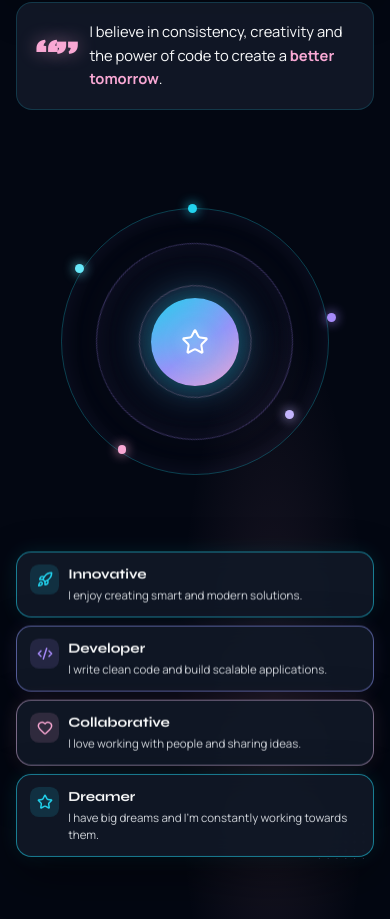
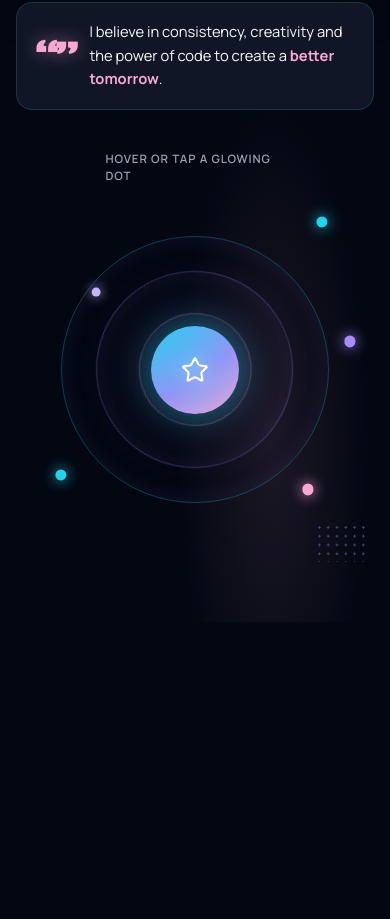
Before and after one commit to Nancy20052020/Portfolio_Nancy, a Next.js app: page /about in a window 390 px wide. Shown: the part 1154-2073 px from the top of the page. After the commit the page ends 1776 px from the top, so only its background shows below. Built offline with nearby package versions, Linux system fonts and the light colour scheme.

Commit message:
Show About trait cards on orbit hover and tap
Keep all About copy unchanged. Hide Innovative/Developer/Collaborative/Dreamer
cards by default and reveal them when hovering or tapping the glowing orbit dots.

Co-authored-by: Nancy20052020 <Nancy20052020@users.noreply.github.com>

```diff
--- a/src/app/globals.css
+++ b/src/app/globals.css
@@ -661,6 +661,20 @@ body {
   }
 }
 
+.about-orbit-hint {
+  position: absolute;
+  top: 0;
+  left: 50%;
+  transform: translateX(-50%);
+  z-index: 4;
+  font-size: 0.72rem;
+  font-weight: 600;
+  letter-spacing: 0.08em;
+  text-transform: uppercase;
+  color: var(--text-muted);
+  pointer-events: none;
+}
+
 .about-orbit {
   position: relative;
   width: min(100%, 22rem);
@@ -675,6 +689,7 @@ body {
   border-radius: 9999px;
   border: 1px solid color-mix(in srgb, #22d3ee 28%, transparent);
   box-shadow: inset 0 0 24px color-mix(in srgb, #a78bfa 8%, transparent);
+  pointer-events: none;
 }
 
 .about-orbit-ring.ring-2 {
@@ -685,6 +700,30 @@ body {
 .about-orbit-ring.ring-3 {
   inset: 34%;
   border-color: color-mix(in srgb, #f9a8d4 28%, transparent);
+}
+
+.about-node-wrap {
+  position: absolute;
+  z-index: 5;
+  width: 0;
+  height: 0;
+}
+
+.about-node-wrap.pos-tr {
+  top: 8%;
+  right: 14%;
+}
+.about-node-wrap.pos-mr {
+  top: 42%;
+  right: 6%;
+}
+.about-node-wrap.pos-br {
+  bottom: 16%;
+  right: 18%;
+}
+.about-node-wrap.pos-bl {
+  bottom: 20%;
+  left: 12%;
 }
 
 .about-orbit-node {
@@ -694,33 +733,52 @@ body {
   border-radius: 9999px;
   background: #22d3ee;
   box-shadow: 0 0 12px #22d3ee;
-}
-
-.about-orbit-node.n1 {
-  top: 11%;
-  left: 48%;
-}
-.about-orbit-node.n2 {
-  top: 42%;
-  right: 10%;
+  border: none;
+  padding: 0;
+  transform: translate(-50%, -50%);
+}
+
+.about-orbit-node.is-decor {
+  pointer-events: none;
+}
+
+.about-orbit-node.is-interactive {
+  width: 0.7rem;
+  height: 0.7rem;
+  cursor: pointer;
+  z-index: 6;
+}
+
+.about-orbit-node.is-interactive::before {
+  content: "";
+  position: absolute;
+  inset: -0.85rem;
+  border-radius: 9999px;
+}
+
+.about-orbit-node.n-cyan {
+  background: #22d3ee;
+  box-shadow: 0 0 14px #22d3ee;
+}
+.about-orbit-node.n-purple {
   background: #a78bfa;
-  box-shadow: 0 0 12px #a78bfa;
-}
-.about-orbit-node.n3 {
-  bottom: 18%;
-  left: 28%;
+  box-shadow: 0 0 14px #a78bfa;
+}
+.about-orbit-node.n-pink {
   background: #f9a8d4;
-  box-shadow: 0 0 12px #f9a8d4;
-}
-.about-orbit-node.n4 {
+  box-shadow: 0 0 14px #f9a8d4;
+}
+
+.about-orbit-node.is-active,
+.about-orbit-node.is-interactive:hover,
+.about-orbit-node.is-interactive:focus-visible {
+  transform: translate(-50%, -50%) scale(1.35);
+  outline: none;
+}
+
+.about-orbit-node.n5 {
   top: 28%;
-  left: 16%;
-  background: #67e8f9;
-  box-shadow: 0 0 12px #67e8f9;
-}
-.about-orbit-node.n5 {
-  bottom: 28%;
-  right: 22%;
+  left: 22%;
   background: #c4b5fd;
   box-shadow: 0 0 12px #c4b5fd;
 }
@@ -737,6 +795,7 @@ body {
   box-shadow:
     0 0 40px rgba(34, 211, 238, 0.35),
     0 0 80px rgba(167, 139, 250, 0.25);
+  pointer-events: none;
 }
 
 .about-core-glow {
@@ -760,19 +819,74 @@ body {
 
 .about-trait {
   position: absolute;
-  z-index: 3;
+  z-index: 7;
   display: flex;
   align-items: flex-start;
   gap: 0.55rem;
-  width: min(13.5rem, 72%);
+  width: min(13.5rem, 70vw);
   padding: 0.75rem 0.8rem;
   border-radius: 0.95rem;
   border: 1px solid color-mix(in srgb, var(--about-tone) 45%, var(--border));
-  background: color-mix(in srgb, var(--bg-elevated) 92%, transparent);
+  background: color-mix(in srgb, var(--bg-elevated) 94%, transparent);
   box-shadow:
     var(--shadow),
     0 0 20px color-mix(in srgb, var(--about-tone) 12%, transparent);
   backdrop-filter: blur(12px);
+  opacity: 0;
+  visibility: hidden;
+  pointer-events: none;
+  transform: translate(-50%, 0.75rem) scale(0.96);
+  transition:
+    opacity 0.2s ease,
+    transform 0.2s ease,
+    visibility 0.2s ease;
+}
+
+.about-trait.is-visible {
+  opacity: 1;
+  visibility: visible;
+  pointer-events: auto;
+  transform: translate(-50%, 0) scale(1);
+}
+
+.about-node-wrap.pos-tr .about-trait {
+  top: 1.1rem;
+  left: 0;
+  transform: translate(0, 0.75rem) scale(0.96);
+}
+.about-node-wrap.pos-tr .about-trait.is-visible {
+  transform: translate(0, 0) scale(1);
+}
+
+.about-node-wrap.pos-mr .about-trait {
+  top: 1.1rem;
+  right: 0;
+  left: auto;
+  transform: translate(0, 0.75rem) scale(0.96);
+}
+.about-node-wrap.pos-mr .about-trait.is-visible {
+  transform: translate(0, 0) scale(1);
+}
+
+.about-node-wrap.pos-br .about-trait {
+  bottom: 1.1rem;
+  right: 0;
+  left: auto;
+  top: auto;
+  transform: translate(0, -0.75rem) scale(0.96);
+}
+.about-node-wrap.pos-br .about-trait.is-visible {
+  transform: translate(0, 0) scale(1);
+}
+
+.about-node-wrap.pos-bl .about-trait {
+  bottom: 1.1rem;
+  left: 0;
+  top: auto;
+  transform: translate(0, -0.75rem) scale(0.96);
+}
+.about-node-wrap.pos-bl .about-trait.is-visible {
+  transform: translate(0, 0) scale(1);
 }
 
 .about-trait-icon {
@@ -800,48 +914,33 @@ body {
   color: var(--text-soft);
 }
 
-.about-trait.pos-tr {
-  top: 4%;
-  right: 0;
-}
-.about-trait.pos-mr {
-  top: 38%;
-  right: 0;
-}
-.about-trait.pos-br {
-  bottom: 6%;
-  right: 2%;
-}
-.about-trait.pos-bl {
-  bottom: 10%;
-  left: 0;
-}
-
 @media (max-width: 1023px) {
   .about-visual {
-    min-height: auto;
-    padding: 1rem 0 0.5rem;
+    min-height: 26rem;
+    padding: 2rem 0 0.5rem;
   }
 
   .about-orbit {
-    margin-bottom: 1rem;
-  }
-
-  .about-trait {
-    position: relative;
-    inset: auto;
-    width: 100%;
-    margin-top: 0.65rem;
-  }
-
-  .about-trait.pos-tr,
-  .about-trait.pos-mr,
-  .about-trait.pos-br,
-  .about-trait.pos-bl {
-    top: auto;
+    margin-bottom: 0;
+  }
+
+  .about-node-wrap.pos-tr .about-trait,
+  .about-node-wrap.pos-mr .about-trait,
+  .about-node-wrap.pos-br .about-trait,
+  .about-node-wrap.pos-bl .about-trait {
+    left: 50%;
     right: auto;
+    top: 1.25rem;
     bottom: auto;
-    left: auto;
+    width: min(14rem, 78vw);
+    transform: translate(-50%, 0.75rem) scale(0.96);
+  }
+
+  .about-node-wrap.pos-tr .about-trait.is-visible,
+  .about-node-wrap.pos-mr .about-trait.is-visible,
+  .about-node-wrap.pos-br .about-trait.is-visible,
+  .about-node-wrap.pos-bl .about-trait.is-visible {
+    transform: translate(-50%, 0) scale(1);
   }
 }
 
--- a/src/components/sections/About.tsx
+++ b/src/components/sections/About.tsx
@@ -1,6 +1,6 @@
 "use client";
 
-import { useRef } from "react";
+import { useRef, useState } from "react";
 import { useGSAP } from "@gsap/react";
 import gsap from "gsap";
 import {
@@ -24,6 +24,12 @@ const toneClass = {
   magenta: "is-magenta",
   white: "is-white",
 } as const;
+
+const nodeTone: Record<(typeof aboutContent.traits)[number]["tone"], string> = {
+  cyan: "n-cyan",
+  purple: "n-purple",
+  pink: "n-pink",
+};
 
 function StatIcon({ icon }: { icon: (typeof aboutContent.stats)[number]["icon"] }) {
   const props = { size: 18, strokeWidth: 2.2, "aria-hidden": true as const };
@@ -75,6 +81,7 @@ function TraitIcon({
 
 export function About() {
   const rootRef = useRef<HTMLElement>(null);
+  const [activeTrait, setActiveTrait] = useState<string | null>(null);
 
   useGSAP(
     () => {
@@ -87,15 +94,6 @@ export function About() {
         repeat: -1,
         ease: "none",
         stagger: { each: 4, from: "end" },
-      });
-
-      gsap.to(".about-trait", {
-        y: "+=10",
-        duration: 2.8,
-        repeat: -1,
-        yoyo: true,
-        ease: "sine.inOut",
-        stagger: 0.35,
       });
 
       gsap.to(".about-core-glow", {
@@ -178,26 +176,51 @@ export function About() {
           </blockquote>
         </div>
 
-        <div className="about-visual reveal-item" aria-hidden>
+        <div className="about-visual reveal-item">
+          <p className="about-orbit-hint">Hover or tap a glowing dot</p>
           <div className="about-orbit">
-            <span className="about-orbit-ring ring-1" />
-            <span className="about-orbit-ring ring-2" />
-            <span className="about-orbit-ring ring-3" />
-            <span className="about-orbit-node n1" />
-            <span className="about-orbit-node n2" />
-            <span className="about-orbit-node n3" />
-            <span className="about-orbit-node n4" />
-            <span className="about-orbit-node n5" />
-            <div className="about-core">
+            <span className="about-orbit-ring ring-1" aria-hidden />
+            <span className="about-orbit-ring ring-2" aria-hidden />
+            <span className="about-orbit-ring ring-3" aria-hidden />
+            <span className="about-orbit-node n5 is-decor" aria-hidden />
+
+            <div className="about-core" aria-hidden>
               <span className="about-core-glow" />
               <Star className="about-core-star" size={28} strokeWidth={1.8} />
             </div>
-          </div>
 
-          {aboutContent.traits.map((trait) => (
+            {aboutContent.traits.map((trait, index) => {
+              const isActive = activeTrait === trait.title;
+              const nodeClass = `about-node-wrap pos-${trait.position}`;
+              return (
+                <div key={trait.title} className={nodeClass}>
+                  <button
+                    type="button"
+                    className={`about-orbit-node is-interactive ${nodeTone[trait.tone]} n${index + 1}${isActive ? " is-active" : ""}`}
+                    aria-expanded={isActive}
+                    aria-controls={`about-trait-${trait.title}`}
+                    aria-label={trait.title}
+                    onPointerEnter={(event) => {
+                      if (event.pointerType === "mouse") {
+                        setActiveTrait(trait.title);
+                      }
+                    }}
+                    onPointerLeave={(event) => {
+                      if (event.pointerType === "mouse") {
+                        setActiveTrait(null);
+                      }
+                    }}
+                    onFocus={() => setActiveTrait(trait.title)}
+                    onBlur={() => setActiveTrait(null)}
+                    onClick={() =>
+                      setActiveTrait((current) =>
+                        current === trait.title ? null : trait.title,
+                      )
+                    }
+                  />
                   <article
-              key={trait.title}
-              className={`about-trait pos-${trait.position} ${toneClass[trait.tone]}`}
+                    id={`about-trait-${trait.title}`}
+                    className={`about-trait ${toneClass[trait.tone]}${isActive ? " is-visible" : ""}`}
                   >
                     <span className="about-trait-icon">
                       <TraitIcon icon={trait.icon} />
@@ -207,9 +230,12 @@ export function About() {
                       <p className="about-trait-text">{trait.text}</p>
                     </div>
                   </article>
-          ))}
+                </div>
+              );
+            })}
+          </div>
 
-          <span className="about-dot-grid" />
+          <span className="about-dot-grid" aria-hidden />
         </div>
       </div>
     </section>
```
Lines whose indentation alone changed are shown as unchanged.
